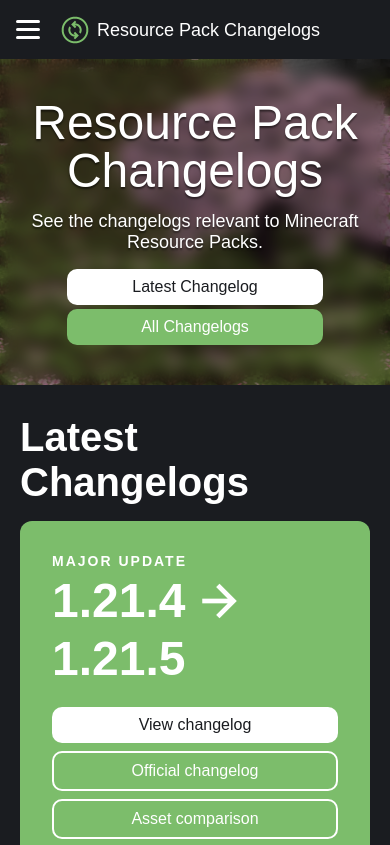
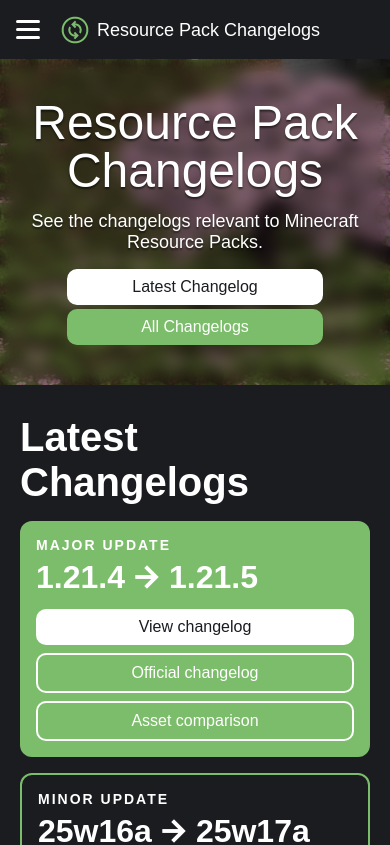
Before and after one commit to ewanhowell5195/ResourcePackChangelogs, a Vue app: page / in a window 390 px wide. Shown: the top 845 px of the page. Built offline with nearby package versions, Linux system fonts and the light colour scheme.

Commit message:
more changelogs, and mobile styles

```diff
--- a/src/components/pages/changelogs.vue
+++ b/src/components/pages/changelogs.vue
@@ -8,15 +8,17 @@
     <div class="changelogs-container">
       <div v-for="type in ['major', 'minor']" :key="type" class="changelogs" :class="type">
         <div class="changelog-heading">{{ type }} updates</div>
-        <div v-for="changelog in changelogs.filter(c => c.type === type)" :key="`${changelog.from}-${changelog.to}`" class="changelog">
+        <div v-for="(changelog, index) in changelogs.filter(c => c.type === type)" :key="`${changelog.from}-${changelog.to}`" class="changelog">
           <div class="changelog-version">
             <span>{{ changelog.from }}</span>
             <span class="icon">arrow_forward</span>
             <span>{{ changelog.to }}</span>
           </div>
           <router-link :class="['button', type === 'major' ? 'white' : '']" :to="`/changelogs/${changelog.from}_${changelog.to}`">View changelog</router-link>
-          <a :class="['button', 'secondary', type === 'major' ? 'white' : '']" :href="changelog.changelog ?? `https://www.minecraft.net/en-us/article/minecraft-snapshot-${changelog.to}`" target="_blank">Official changelog</a>
-          <a :class="['button', 'secondary', type === 'major' ? 'white' : '']" :href="changelog.changelog ?? `https://cccode.pages.dev/version-diff/?${changelog.from},${changelog.to}`" target="_blank">Asset comparison</a>
+          <template v-if="index === 0">
+            <a :class="['button', 'secondary', type === 'major' ? 'white' : '']" :href="changelog.changelog ?? `https://www.minecraft.net/en-us/article/minecraft-snapshot-${changelog.to}`" target="_blank">Official changelog</a>
+            <a :class="['button', 'secondary', type === 'major' ? 'white' : '']" :href="changelog.changelog ?? `https://cccode.pages.dev/version-diff/?${changelog.from},${changelog.to}`" target="_blank">Asset comparison</a>
+          </template>
         </div>
       </div>
     </div>
@@ -34,7 +36,7 @@
     display: flex;
     gap: 32px;
     flex-direction: column;
-    flex: 1 1 0px;
+    width: calc(50% - 32px / 2);
   }
 
   .changelog {
@@ -45,6 +47,18 @@
     display: flex;
     gap: 8px;
     flex-direction: column;
+
+    &:not(:nth-child(2)) {
+      padding: 24px 32px;
+
+      .changelog-version {
+        margin-bottom: 10px;
+
+        & span {
+          font-size: 32px;
+        }
+      }
+    }
   }
 
   .changelog-heading {
@@ -77,4 +91,41 @@
     background-color: initial;
     border: 2px solid var(--color-primary);
   }
+
+  @media (max-width: 768px) {
+    .changelogs-container {
+      flex-direction: column;
+    }
+
+    .changelogs {
+      width: 100%;
+      gap: 16px;
+    }
+
+    .changelog {
+      padding: 16px !important;
+
+      &:not(:nth-child(2)) .changelog-version {
+        margin-bottom: 6px;
+
+        & span {
+          font-size: 24px;
+        }
+      }
+    }
+
+    .changelog-heading {
+      font-size: 24px;
+      margin-bottom: 0;
+    }
+
+    .changelog-version {
+      gap: 6px;
+      margin-bottom: 8px;
+
+      & span {
+        font-size: 32px;
+      }
+    }
+  }
 </style>
--- a/src/components/pages/changelogs/changelog.vue
+++ b/src/components/pages/changelogs/changelog.vue
@@ -47,8 +47,8 @@
       }
     }
 
-    for (let i = index + 1; i < changelogs.length; i++) {
-      if (changelogs[i].type === changelog.value.type) {
+    for (let i = index + 2; i < changelogs.length; i++) {
+      if (changelogs[i].type === changelog.value.type && changelogs[i] !== changelog.value) {
         prev.value = changelogs[i]
         break
       }
@@ -60,6 +60,8 @@
     }
 
     renderedMarkdown.value = md.render(content)
+
+    console.log(prev.value)
   }
 
   onMounted(updateContent)
--- a/src/components/sections/LatestChangelogs.vue
+++ b/src/components/sections/LatestChangelogs.vue
@@ -30,7 +30,6 @@
   .changelogs {
     display: flex;
     gap: 32px;
-    flex-wrap: wrap;
   }
 
   .changelog {
@@ -41,6 +40,7 @@
     display: flex;
     gap: 8px;
     flex-direction: column;
+    width: calc(50% - 32px / 2);
   }
 
   .changelog-heading {
@@ -71,4 +71,29 @@
     background-color: initial;
     border: 2px solid var(--color-primary);
   }
+
+  @media (max-width: 768px) {
+    .changelogs {
+      flex-direction: column;
+      gap: 16px;
+    }
+
+    .changelog {
+      padding: 16px !important;
+      width: 100%;
+    }
+
+    .changelog-heading {
+      margin-bottom: 0;
+    }
+
+    .changelog-version {
+      gap: 6px;
+      margin-bottom: 8px;
+
+      & span {
+        font-size: 32px;
+      }
+    }
+  }
 </style>
--- a/vite.config.js
+++ b/vite.config.js
@@ -18,6 +18,18 @@
 export default defineConfig({
   plugins: [
     vue(),
+    {
+      name: "watch-public",
+      apply: "serve",
+      configureServer(server) {
+        fs.watch(path.resolve(__dirname, "public"), { recursive: true }, () => {
+          server.ws.send({
+            type: "full-reload",
+            path: "/"
+          })
+        })
+      }
+    },
     {
       name: "build-finished-hook",
       async closeBundle() {
```
Also changed, not shown: public/assets/changelogs/1.21.4_25w02a.md (added, +11 -0 lines), public/assets/changelogs/25w02a_25w03a.md (added, +17 -0 lines), public/assets/changelogs/25w03a_25w04a.md (added, +6 -0 lines), public/assets/changelogs/25w04a_25w05a.md (added, +10 -0 lines), public/assets/changelogs/25w05a_25w06a.md (added, +10 -0 lines).
